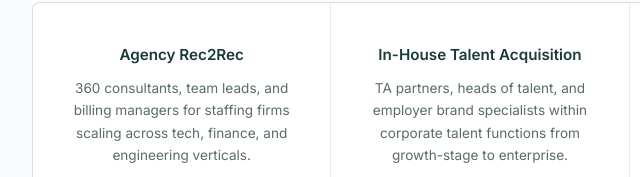
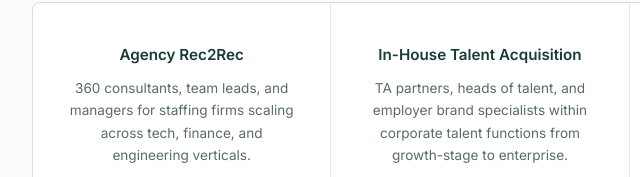
Before and after one commit to scorpiusstaffing/echelon-talent-solutions, a website: page index.html in a window 1280 px wide. Shown: the part 775-952 px from the top of the page, 160-800 px from the left. Drawn offline with Linux system fonts and the light colour scheme.

Commit message:
Change "billing managers" to "managers"

```diff
--- a/index.html
+++ b/index.html
@@ -286,7 +286,7 @@
         <div class="focus-grid">
             <div class="focus-item">
                 <h3>Agency Rec2Rec</h3>
-                <p>360 consultants, team leads, and billing managers for staffing firms scaling across tech, finance, and engineering verticals.</p>
+                <p>360 consultants, team leads, and managers for staffing firms scaling across tech, finance, and engineering verticals.</p>
             </div>
             <div class="focus-item">
                 <h3>In-House Talent Acquisition</h3>
```
